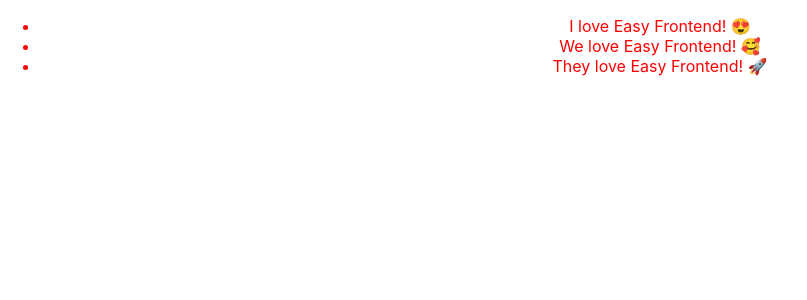
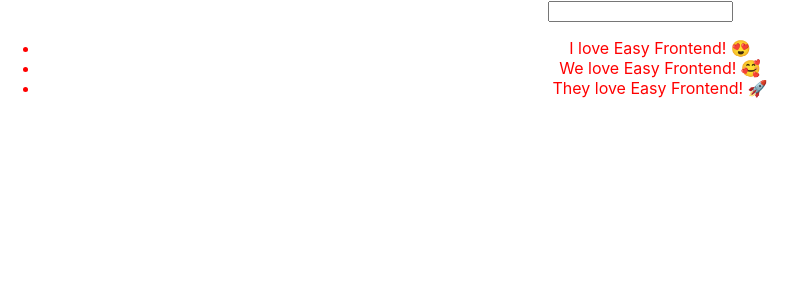
Before and after one commit to thuongnguyen-it78/react-hooks-basic, a React (Create React App) app: page / in a window 1280 px wide. Shown: the top 300 px of the page, without its empty margins (0-807 px from the left). Built offline with nearby package versions, Linux system fonts and the light colour scheme.

Commit message:
done component TodoForm

```diff
--- a/src/App.js
+++ b/src/App.js
@@ -1,7 +1,9 @@
 import { useState } from 'react';
 import './App.scss';
 import ColorBox from './components/ColorBox';
+import TodoForm from './components/TodoForm';
 import TodoList from './components/TodoList';
+
 
 const todoList = [
   { id: 1, title: 'I love Easy Frontend! 😍 ' },
@@ -21,9 +23,26 @@
     newTodos.splice(index, 1)
     setTodos(newTodos)
   }
+
+  function handleFormSubmit(value) {
+    const newTodos = [...todos]
+    const todo = {
+      ...value,
+      id: newTodos.length + 2
+    }
+    newTodos.push(todo)
+
+    setTodos(newTodos)
+  }
+
+
   return (
     <div className="app">
-      <TodoList todos = {todos} onTodoClick = {handleTodoClick}/>
+      <TodoForm onSubmit = {handleFormSubmit}/>
+      <TodoList
+        todos = {todos}
+        onTodoClick = {handleTodoClick}
+      />
     </div>
 
   );
--- /dev/null
+++ b/src/components/TodoForm/index.jsx
@@ -0,0 +1,38 @@
+import React, { useState } from 'react';
+import PropTypes from 'prop-types';
+
+TodoForm.propTypes = {
+    onSubmit: PropTypes.func,
+};
+
+TodoForm.defaultProps = {
+    onSubmit: null
+}
+
+function TodoForm(props) {
+    const [text, setText] = useState('')
+    const { onSubmit } = props
+
+    function handleValueChange(e) {
+        setText(e.target.value)
+    }
+
+    function handleSubmit(e) {
+        e.preventDefault()
+        if(!onSubmit) return;
+
+        const formValues = {
+            title: text
+        }
+        onSubmit(formValues)
+
+        setText('')
+    }
+    return (
+        <form onSubmit = {handleSubmit}>
+          <input type="text" value = {text} onChange = {handleValueChange}/>
+        </form>
+    );
+}
+
+export default TodoForm;
```
Also changed, not shown: src/components/TodoForm/TodoForm.scss (added), 1 other file (tests, documents, lock files or other folders).
